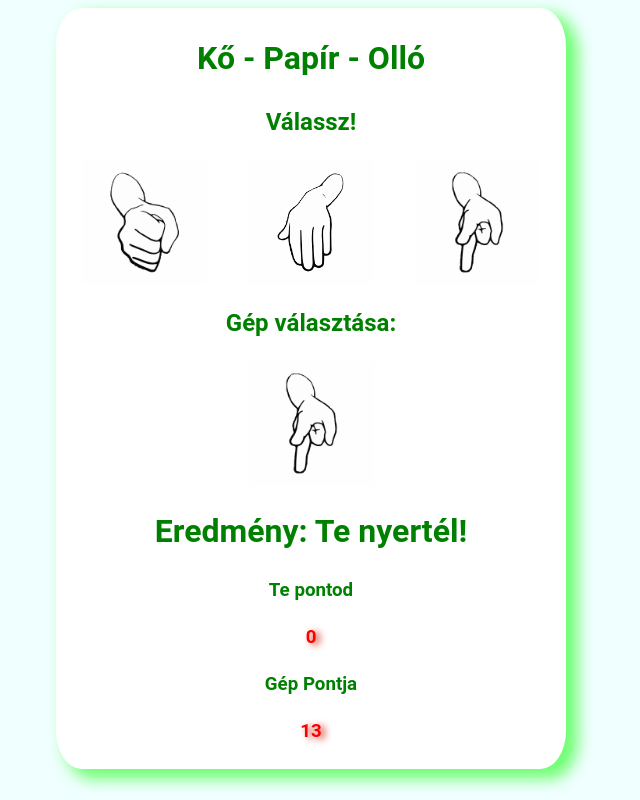
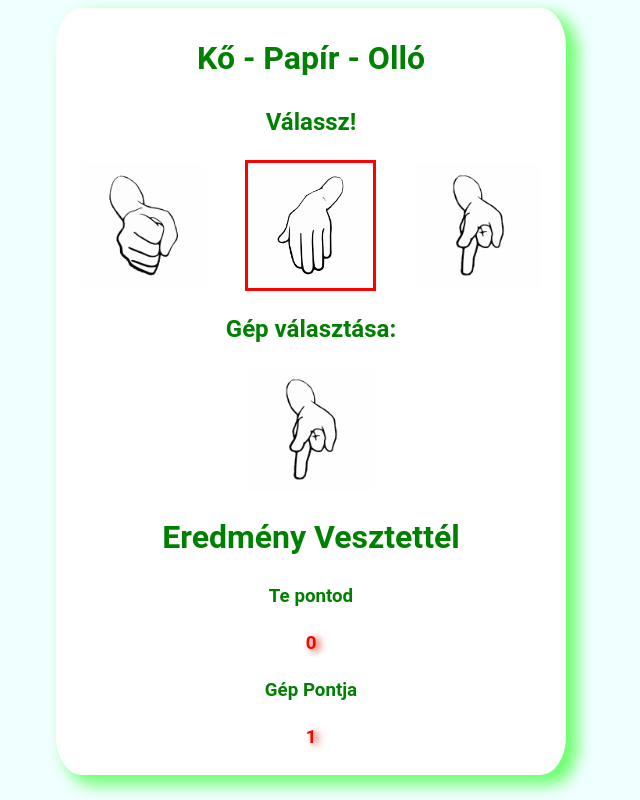
Before and after one commit to FokiSzilard/Kopapirollo, a plain HTML site: page index.html in a window 1280 px wide. Both pictures are taken after a click on the picture 639 px from the left and 222 px from the top of the page. Shown: the whole page, without its empty margins (329-969 px from the left). Drawn offline with Linux system fonts and the light colour scheme.

Commit message:
THE WINNER TAKES IT ALL

```diff
--- a/index.html
+++ b/index.html
@@ -11,19 +11,19 @@
         <h1>Kő - Papír - Olló</h1>
         <h2>Válassz!</h2>
         <div class="container-images">
-            <img src="img/ko.png" alt="Kő" id="enkep" onclick="jatek('ko')">
-            <img src="img/papir.png" alt="Papír" onclick="jatek('papir')">
-            <img src="img/ollo.png" alt="Olló" onclick="jatek('ollo')">
+            <img src="img/ko.png" alt="Kő" id="ko" onclick="jatek('ko')">
+            <img src="img/papir.png" alt="Papír" id="papir" onclick="jatek('papir')">
+            <img src="img/ollo.png" alt="Olló" id="ollo" onclick="jatek('ollo')">
         </div>
         <h2>Gép választása:</h2>
         <div class="container-images">
             <img src="" alt="" id="gepkep">
         </div>
-        <h1 id="vegeredmeny">Eredmény: Te nyertél!</h1>
+        <h1 id="vegeredmeny"></h1>
         <h3>Te pontod</h3>
-        <h3 class="Piros">0</h3>
+        <h3 class="Piros" id="playerPoints">0</h3>
         <h3>Gép Pontja</h3>
-        <h3 class="Piros">13</h3>
+        <h3 class="Piros" id="computerPoints">0</h3>
     </div>
 
     <script src="js.js"></script>
--- a/js.js
+++ b/js.js
@@ -7,12 +7,21 @@ function jatek(userChoice){
 
     let computerChoice = choice[random]
 
+    for (let i = 0; i < choice.length; i++){
+        document.getElementById(`${choice[i]}`).classList.remove('kivalasztott')
+    }
+    document.getElementById(`${userChoice}`).className += 'kivalasztott'
+    document.getElementById('vegeredmeny').innerHTML = ""
+
+
+
     document.getElementById("gepkep").src = `img/${computerChoice}.png`
 
     if (userChoice == computerChoice)
         {
             //dontetlen
             console.log("dontetlen"+ computerChoice)
+            document.getElementById('vegeredmeny').innerHTML = "Eredmény Döntetlen"
         }
     else if((userChoice == "ko" & computerChoice == "papir")
         || (userChoice == "papir" & computerChoice == "ollo")
@@ -22,6 +31,8 @@ function jatek(userChoice){
             //gep gyoz
             computerPoint++;
             console.log("vesztes"+ computerChoice)
+            document.getElementById('vegeredmeny').innerHTML = "Eredmény Vesztettél"
+            document.getElementById('computerPoints').innerHTML = computerPoint
         }
     else if((userChoice == "papir" & computerChoice == "ko")
         || (userChoice=="ollo" & computerChoice == "papir")
@@ -30,5 +41,7 @@ function jatek(userChoice){
         {
             userPoint++;
             console.log("gyoztes"+ computerChoice)
+            document.getElementById('vegeredmeny').innerHTML = "Eredmény Győztél!"
+            document.getElementById('playerPoints').innerHTML = userPoint
         }
 }
```
